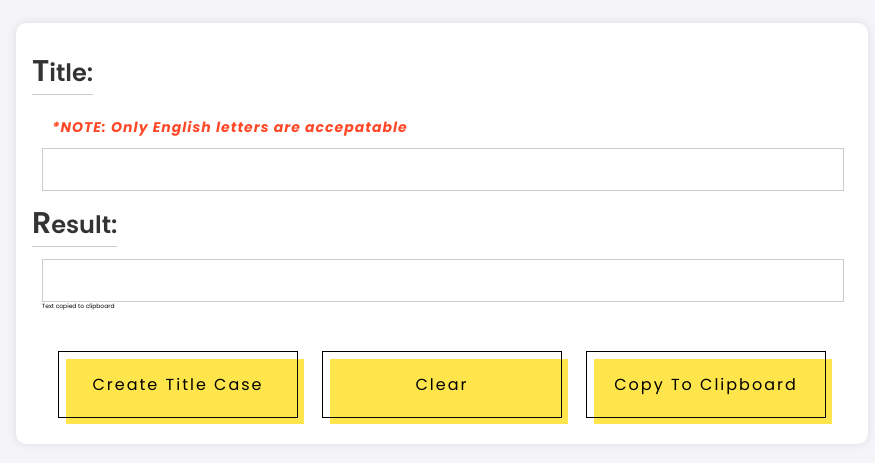
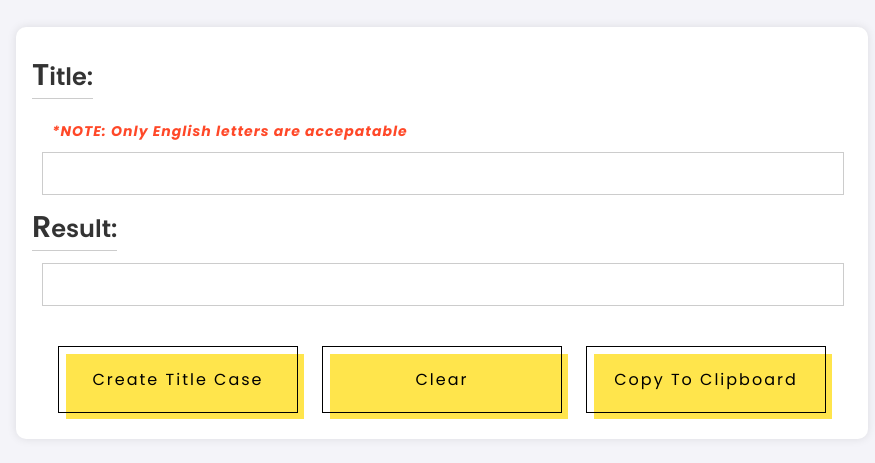
Before and after one commit to ofirbinder/Ttitle-Case-Generator, a plain HTML site: page index.html in a window 1280 px wide. Shown: the part 167-630 px from the top of the page, without its empty margins (198-1073 px from the left). Drawn offline with Linux system fonts and the light colour scheme.

Commit message:
Update index.html

```diff
--- a/index.html
+++ b/index.html
@@ -18,7 +18,6 @@
       <div class="label_textarea_box">
         <label class="label" for="res">Result:</label>
         <input class="input__res" type="text" id="res" readonly/>
-        <div id="popup" class="popup">Text copied to clipboard</div>
 
       </div>
 
```
